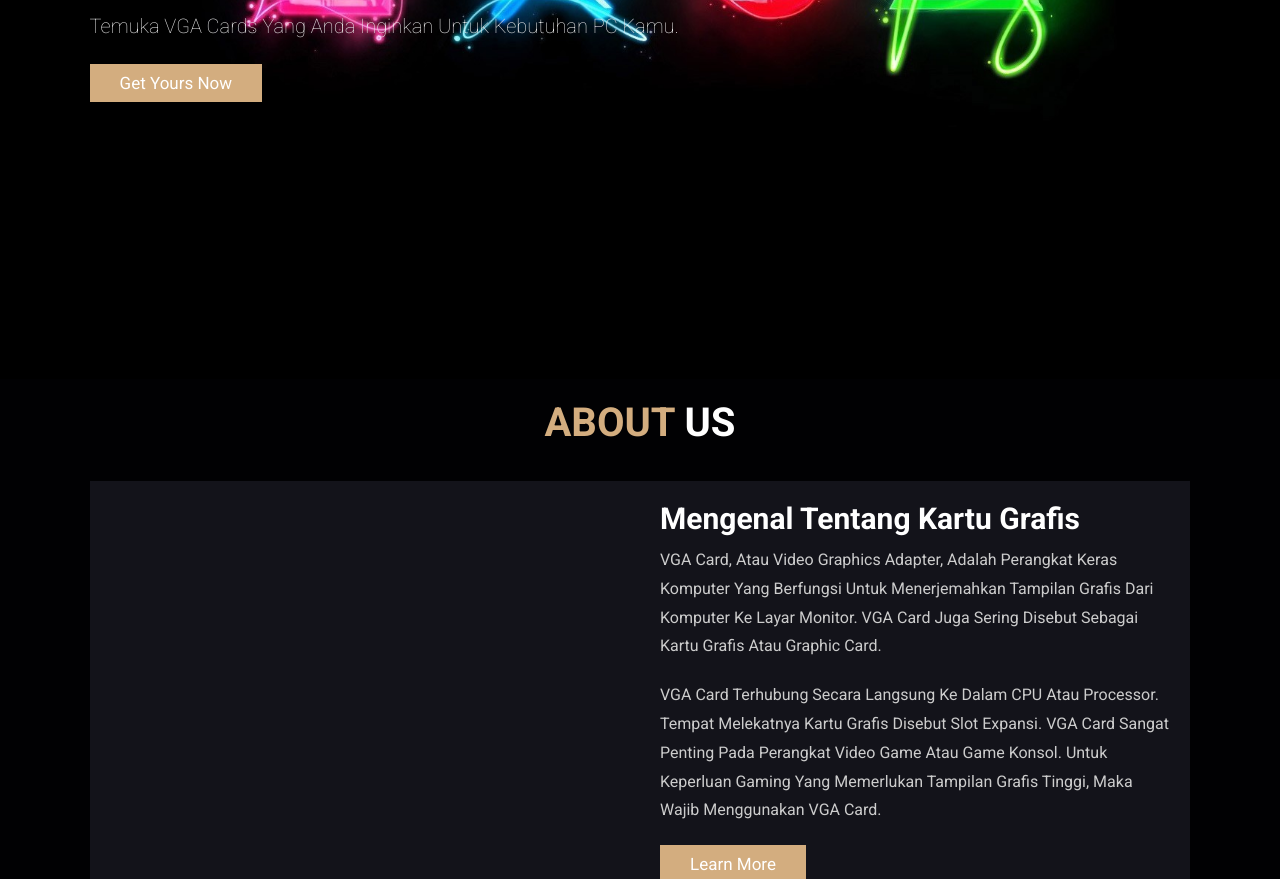
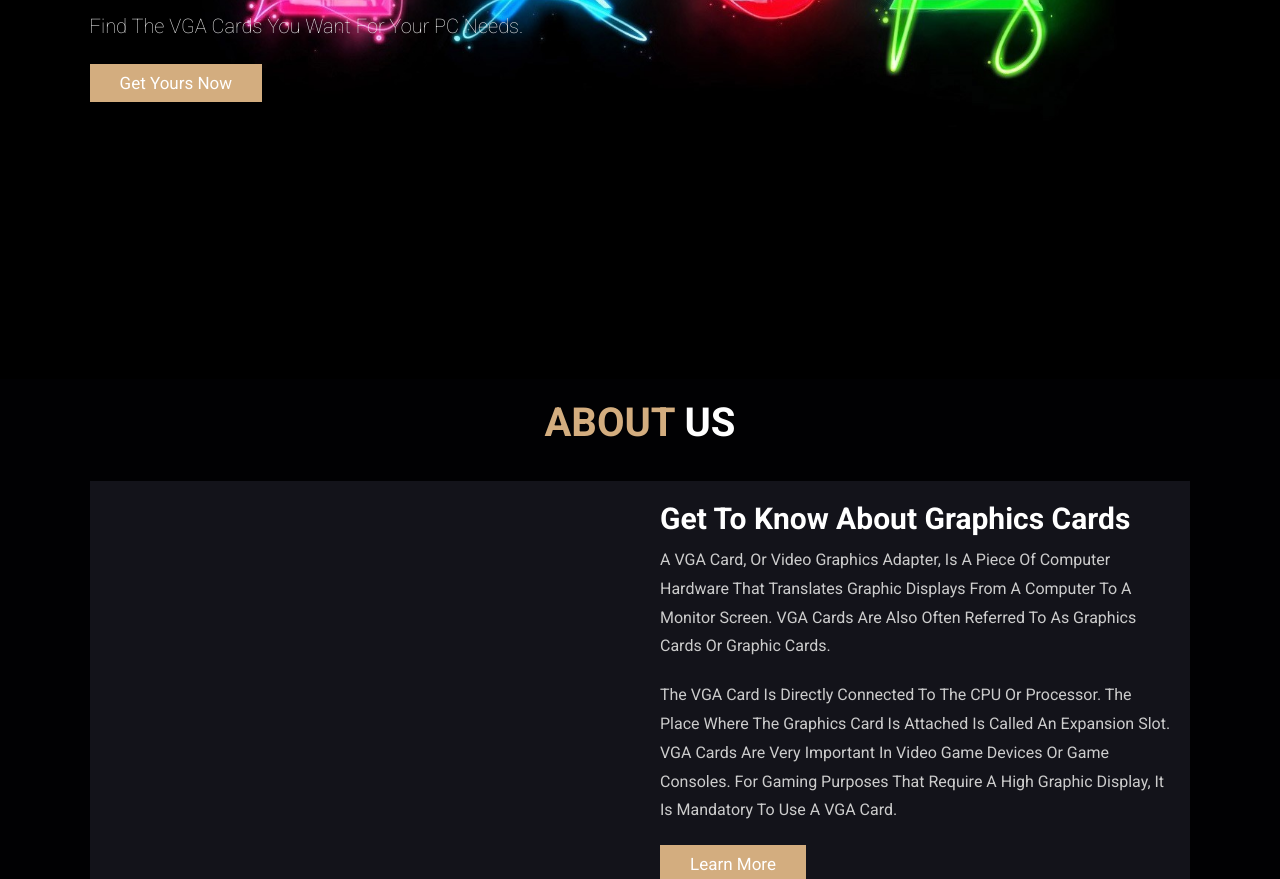
Before and after one commit to ilhamfameid/ilhamfameid.github.io, a plain HTML site: page index.html in a window 1280 px wide. Shown: the part 421-1300 px from the top of the page. Drawn offline with Linux system fonts and the light colour scheme.

Commit message:
Update index.html

```diff
--- a/index.html
+++ b/index.html
@@ -90,7 +90,7 @@
 
     <div class="content">
         <h3>Graphics Cards All Series</h3>
-        <p>Temuka VGA Cards yang anda inginkan untuk kebutuhan PC kamu.</p>
+        <p>Find the VGA Cards you want for your PC needs.</p>
         <a href="#" class="btn">get yours now</a>
     </div>
 
@@ -111,12 +111,11 @@
         </div>
 
         <div class="content">
-            <h3>Mengenal Tentang Kartu Grafis</h3>
+            <h3>Get to know about graphics cards</h3>
 
-            <p>VGA card, atau Video Graphics Adapter, adalah perangkat keras komputer yang berfungsi untuk menerjemahkan tampilan grafis dari komputer ke layar monitor. VGA card juga sering disebut sebagai kartu grafis atau Graphic Card. </p>
+            <p>A VGA card, or Video Graphics Adapter, is a piece of computer hardware that translates graphic displays from a computer to a monitor screen. VGA cards are also often referred to as graphics cards or Graphic Cards. </p>
             <p>
-                VGA card terhubung secara langsung ke dalam CPU atau processor. Tempat melekatnya kartu grafis disebut slot expansi.
-                VGA card sangat penting pada perangkat video game atau game konsol. Untuk keperluan gaming yang memerlukan tampilan grafis tinggi, maka wajib menggunakan VGA card.
+               The VGA card is directly connected to the CPU or processor. The place where the graphics card is attached is called an expansion slot. VGA cards are very important in video game devices or game consoles. For gaming purposes that require a high graphic display, it is mandatory to use a VGA card.
             </p>
             <a href="#" class="btn">learn more</a>
         </div>
```
